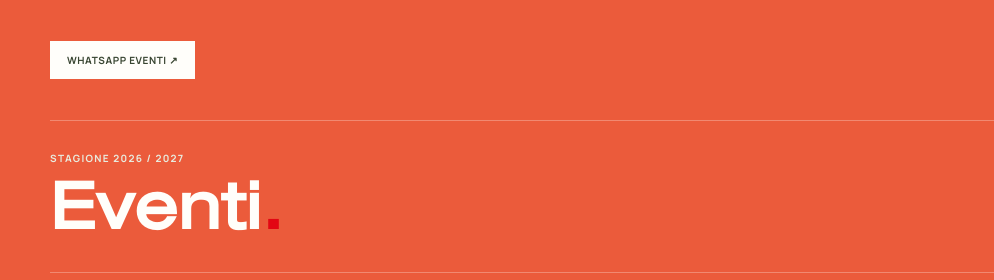
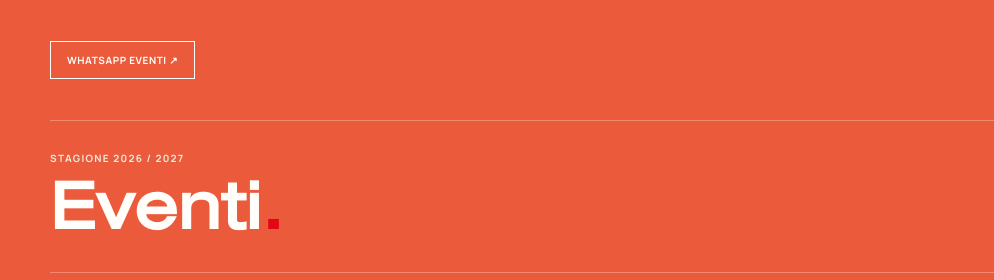
Before and after one commit to eventirespighi-ui/eventi-respighi, a plain HTML site: page index.html in a window 1280 px wide. Shown: the top 280 px of the page, 0-994 px from the left. Drawn offline with Linux system fonts and the light colour scheme.

Commit message:
Reverse WhatsApp button animation

```diff
--- a/style.css
+++ b/style.css
@@ -25,10 +25,7 @@ button { color: inherit; }
 .site-header { min-height: 66px; display: flex; align-items: center; justify-content: space-between; gap: 20px; border-bottom: 1px solid var(--line); }
 .wordmark { display: flex; flex-direction: column; gap: 1px; color: var(--white); text-decoration: none; font-family: var(--sans); font-size: 9px; line-height: 1.35; letter-spacing: .09em; }
 .wordmark strong { font-family: var(--sans); font-size: 13px; letter-spacing: .035em; font-weight: 800; }
-.institution-link, .site-footer a { color: var(--white); text-decoration: none; font: 700 10px var(--sans); letter-spacing: .055em; }.institution-link:hover, .site-footer a:hover { color: var(--red); }
-.whatsapp-button { display: inline-flex; align-items: center; justify-content: center; padding: 11px 16px; border: 1px solid var(--white); background: var(--white); color: var(--green-deep); transition: background-color .2s ease, color .2s ease; }
-.institution-link.whatsapp-button { color: var(--green-deep); }
-.institution-link.whatsapp-button:hover { background: transparent; color: var(--white); }
+.institution-link, .site-footer a { color: var(--white); text-decoration: none; font: 700 10px var(--sans); letter-spacing: .055em; }.institution-link:hover, .site-footer a:hover { color: var(--red); }.whatsapp-button { display: inline-flex; align-items: center; justify-content: center; padding: 11px 16px; border: 1px solid var(--white); background: transparent; color: var(--white); transition: background-color .2s ease, color .2s ease; }.institution-link.whatsapp-button { color: var(--white); }.institution-link.whatsapp-button:hover, .institution-link.whatsapp-button:focus-visible, .institution-link.whatsapp-button:active { background: var(--white); color: var(--green-deep); }
 .site-footer .footer-links { display: flex; flex-direction: column; align-items: flex-start; align-self: flex-start; gap: 8px; text-align: left; }
 .intro { padding: 30px 0 26px; }
 .eyebrow, .event-category, .status-line, .archive-toggle, .archive-note { font-family: var(--sans); }
```
